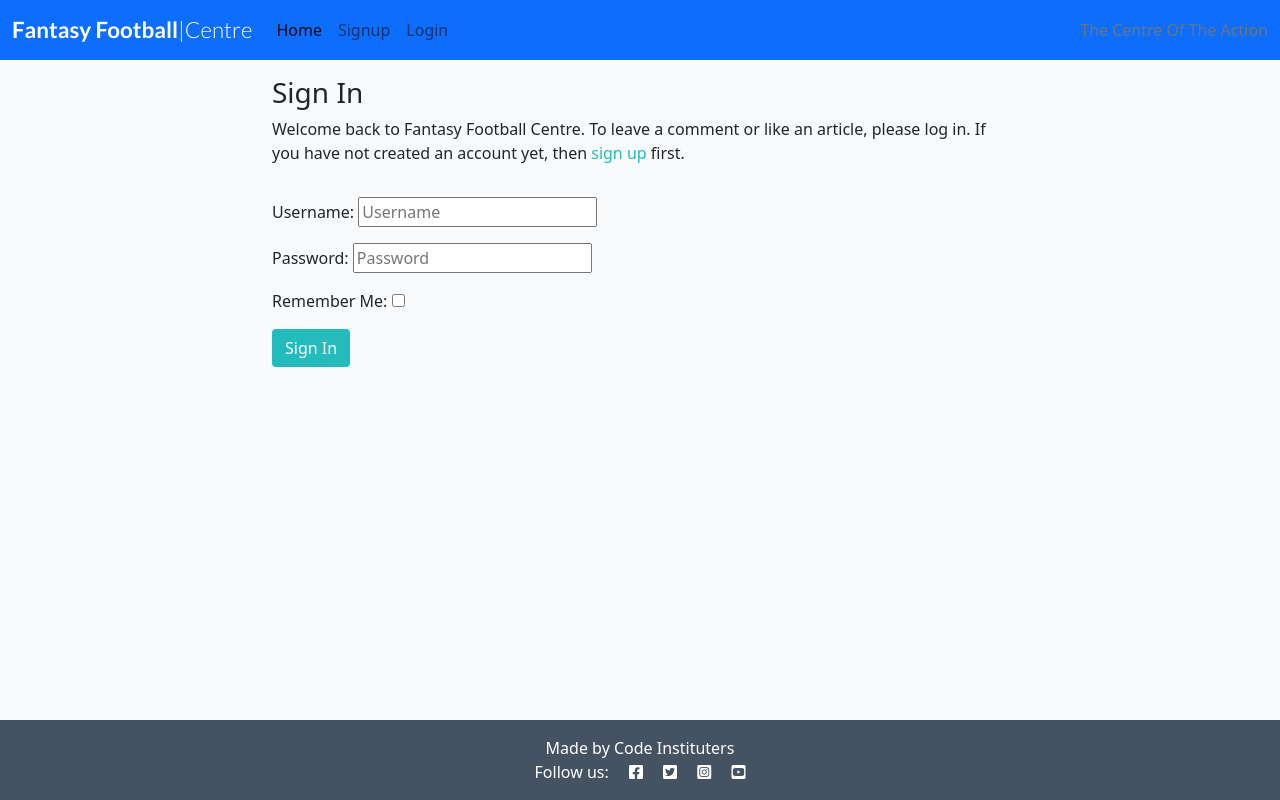
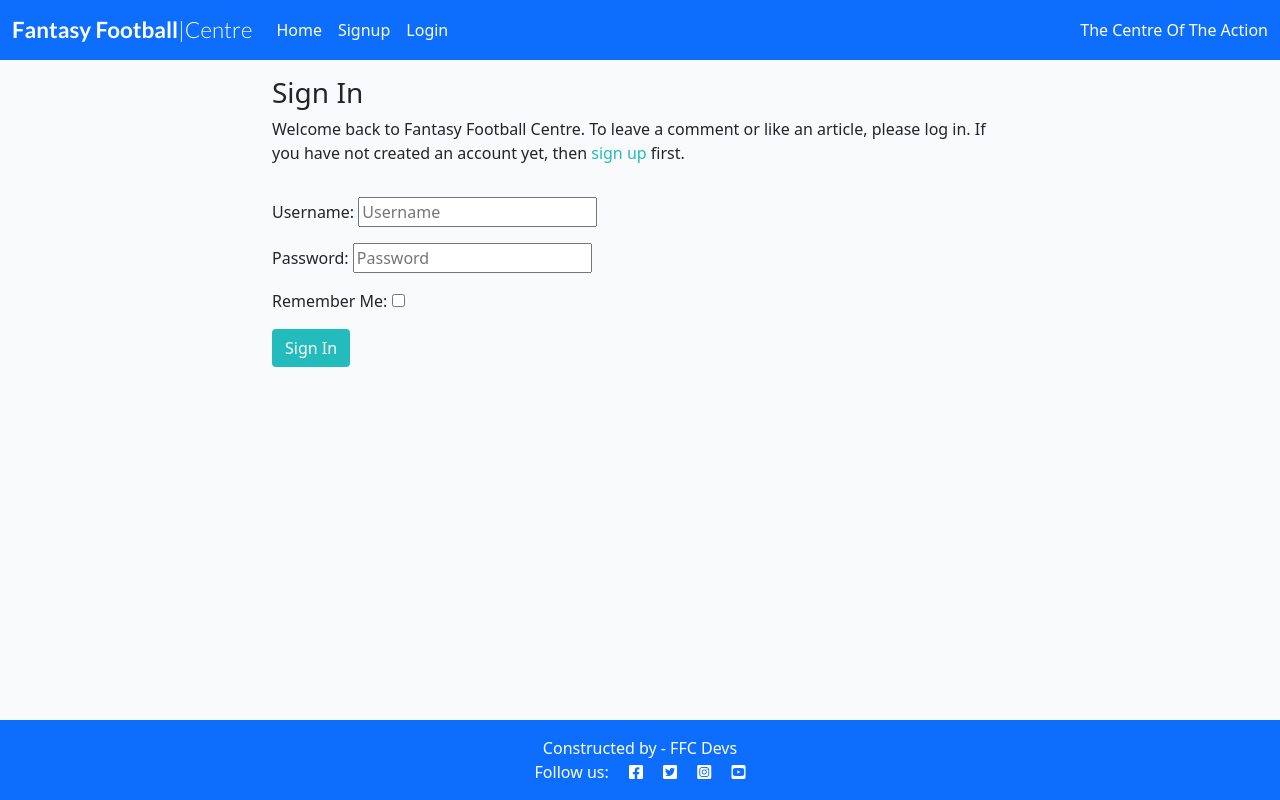
Before and after one commit to dkelly255/PP4-Fantasy-Football-Centre, a Django app: page /accounts/login/ in a window 1280 px wide. Run offline with Django 3.2, Linux system fonts and the light colour scheme; parts of the project's set-up code (start-up, migrations or seed data) failed here and were passed over; some libraries are stand-ins or nearby versions.

Commit message:
Update Footer color scheme to match site palette, amend nav bar text color

```diff
--- a/templates/base.html
+++ b/templates/base.html
@@ -35,22 +35,22 @@
             <div class="collapse navbar-collapse" id="navbarText">
                 <ul class="navbar-nav me-auto mb-2 mb-lg-0">
                     <li class="nav-item">
-                        <a class="nav-link active color" aria-current="page" href="{% url 'home' %}">Home</a>
+                        <a class="nav-link active color text-white" aria-current="page" href="{% url 'home' %}">Home</a>
                     </li>
                     {% if user.is_authenticated %}
                     <li class="nav-item">
-                        <a class="nav-link" href="{% url 'account_logout' %}">Logout</a>
+                        <a class="nav-link text-white" href="{% url 'account_logout' %}">Logout</a>
                     </li>
                     {% else %}
                     <li class="nav-item">
-                        <a class="nav-link" href="{% url 'account_signup' %}">Signup</a>
+                        <a class="nav-link text-white" href="{% url 'account_signup' %}">Signup</a>
                     </li>
                     <li class="nav-item">
-                        <a class="nav-link" href="{% url 'account_login' %}">Login</a>
+                        <a class="nav-link text-white" href="{% url 'account_login' %}">Login</a>
                     </li>
                     {% endif %}
                 </ul>
-                <span class="navbar-text text-muted">
+                <span class="navbar-text text-white">
                     The Centre Of The Action
                 </span>
             </div>
@@ -77,8 +77,8 @@
     </main>
 
     <!-- Footer -->
-    <footer class="footer mt-auto py-3 dark-bg">
-        <p class="m-0 text-center text-white">Made by Code Instituters</p>
+    <footer class="footer mt-auto py-3 bg-primary">
+        <p class="m-0 text-center text-white">Constructed by - FFC Devs</p>
         <p class="m-0 text-center text-white">Follow us: <i class="fab fa-facebook-square ms-3"></i>
             <i class="fab fa-twitter-square ms-3"></i>
             <i class="fab fa-instagram-square ms-3"></i>
```
Also changed, not shown: README.md, readme/home.png.
